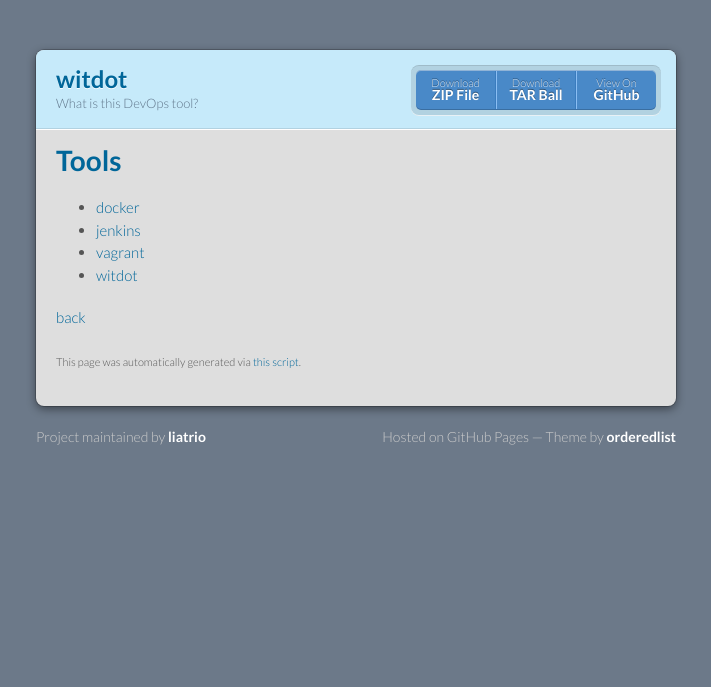
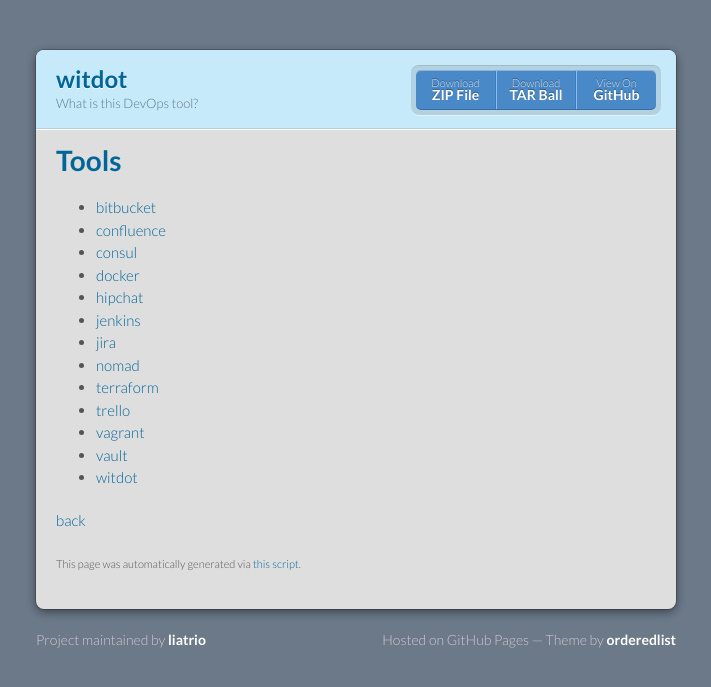
Before and after one commit to liatrio/wikify, a Jekyll site: the page built from docs/tools.md, in a window 1280 px wide. Shown: the top 687 px of the page, without its empty margins (284-995 px from the left). Built offline with Jekyll 4.4.1, drawn with Linux system fonts in a browser that asks for light colours; our own code applies the rules of GitHub Pages for plain Markdown files.

Commit message:
link typo

```diff
--- a/docs/tools.md
+++ b/docs/tools.md
@@ -2,9 +2,18 @@
 layout: default
 ---
 # [Tools](https://github.com/liatrio/witdot/tree/master/tools)
+  - [bitbucket](https://github.com/liatrio/witdot/blob/master/tools/bitbucket.tool)
+  - [confluence](https://github.com/liatrio/witdot/blob/master/tools/confluence.tool)
+  - [consul](https://github.com/liatrio/witdot/blob/master/tools/consul.tool)
   - [docker](https://github.com/liatrio/witdot/blob/master/tools/docker.tool)
+  - [hipchat](https://github.com/liatrio/witdot/blob/master/tools/hipchat.tool)
   - [jenkins](https://github.com/liatrio/witdot/blob/master/tools/jenkins.tool)
+  - [jira](https://github.com/liatrio/witdot/blob/master/tools/jira.tool)
+  - [nomad](https://github.com/liatrio/witdot/blob/master/tools/nomad.tool)
+  - [terraform](https://github.com/liatrio/witdot/blob/master/tools/terraform.tool)
+  - [trello](https://github.com/liatrio/witdot/blob/master/tools/trello.tool)
   - [vagrant](https://github.com/liatrio/witdot/blob/master/tools/vagrant.tool)
+  - [vault](https://github.com/liatrio/witdot/blob/master/tools/vault.tool)
   - [witdot](https://github.com/liatrio/witdot/blob/master/tools/witdot.tool)
 
 [back](./)
```
Also changed, not shown: 2 other files.
